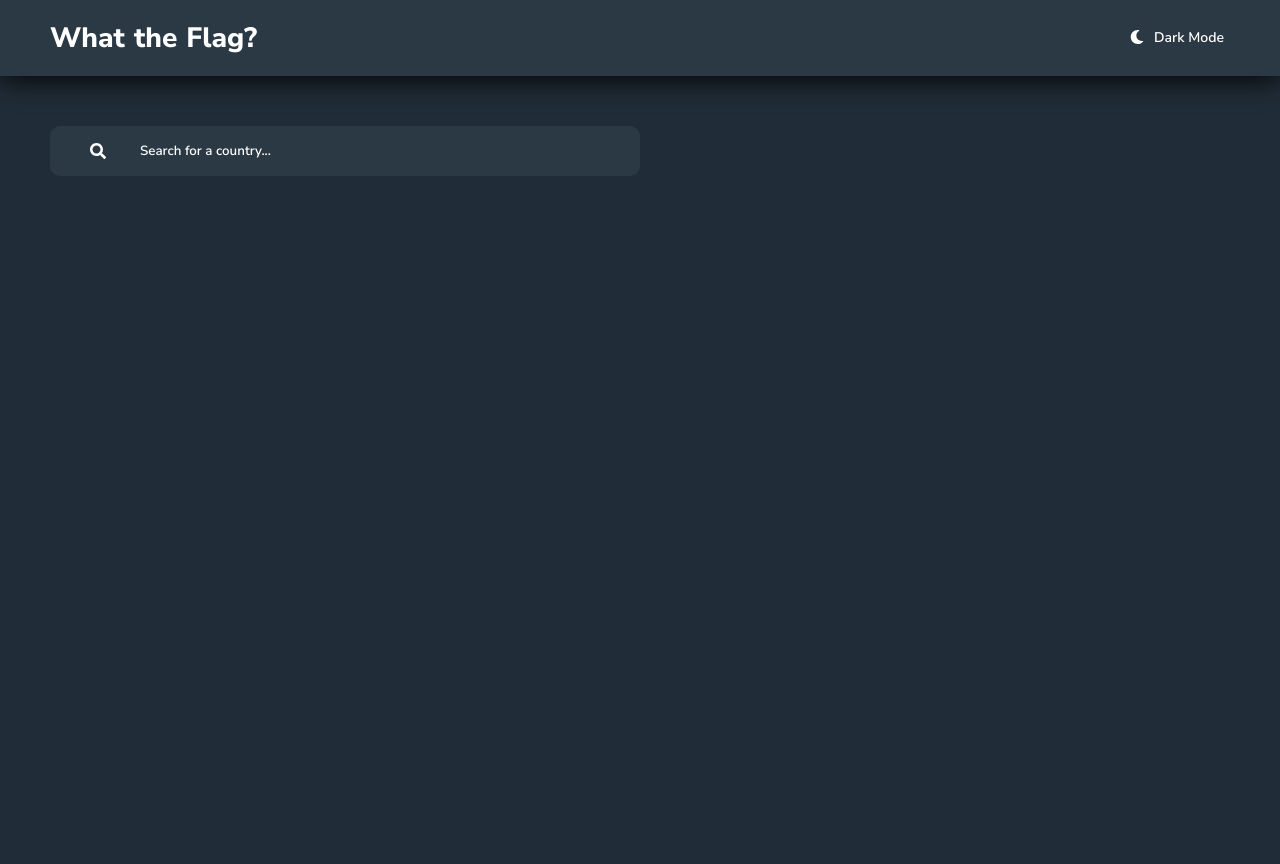
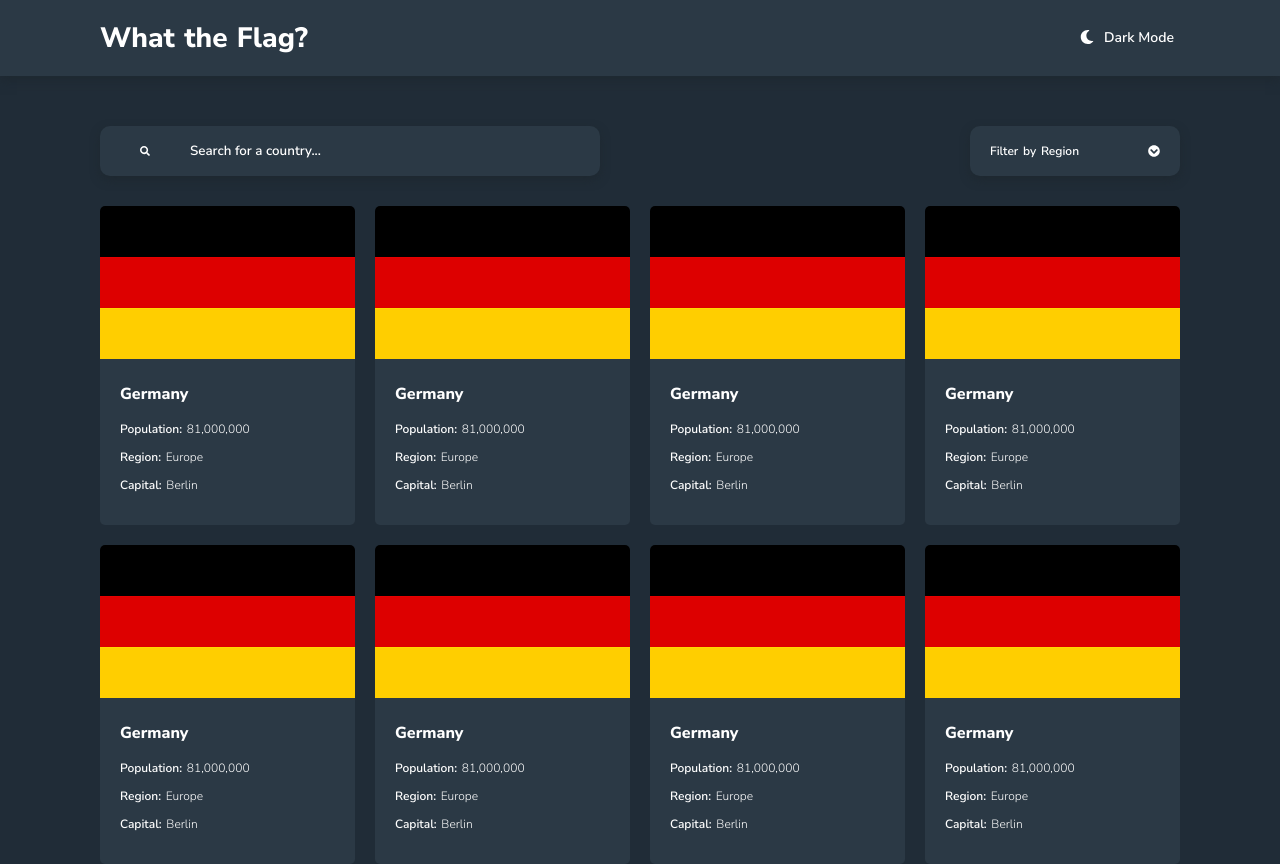
Before and after one commit to drood87/what-the-flag, a React (Create React App) app: page / in a window 1280 px wide. Before the commit the page ends 800 px from the top, so only its background shows below. Built offline with nearby package versions, Linux system fonts and the light colour scheme; the HTML template or start-up script is replaced by a standard one.

Commit message:
country card styles/ dropdown styles/ global styles

```diff
--- a/src/App.js
+++ b/src/App.js
@@ -2,6 +2,8 @@ import React from 'react';
 
 import Header from './components/header/header.component';
 import SearchField from './components/search-field/search-field.component';
+import FilterDropdown from './components/filter-dropdown/filter-dropdown.component';
+import CountryCard from './components/country-card/country-card.component';
 
 import './components/search-field/search-field.styles.scss';
 
@@ -12,7 +14,20 @@ class App extends React.Component {
     return (
       <div className="inner-container">
         <Header />
-        <SearchField placeholder="Search for a country..." />
+        <div className="filter-search">
+          <SearchField placeholder="Search for a country..." />
+          <FilterDropdown />
+        </div>
+        <main className="main-content">
+          <CountryCard />
+          <CountryCard />
+          <CountryCard />
+          <CountryCard />
+          <CountryCard />
+          <CountryCard />
+          <CountryCard />
+          <CountryCard />
+        </main>
       </div>
     );
   }
--- a/src/App.scss
+++ b/src/App.scss
@@ -1,12 +1,42 @@
 *,
 *::before,
 *::after {
-  box-sizing: border-box;
+  box-sizing: inherit;
+}
+
+html {
+  // defines what 1 rem is = 10px
+  font-size: 62.5%;
 }
 
 body {
   font-family: 'Nunito Sans', sans-serif;
   background-color: hsl(207, 26%, 17%);
   color: hsl(0, 0%, 100%);
-  word-spacing: 1.2px;
+  word-spacing: 1.5px;
+  box-sizing: border-box;
 }
+
+.filter-search {
+  padding: 0 10rem;
+  display: flex;
+  justify-content: space-between;
+  flex-wrap: wrap;
+}
+
+.main-content {
+  display: grid;
+  margin-top: 3rem;
+  // display: flex;
+  flex-wrap: wrap;
+  justify-content: space-between;
+  grid-template-columns: repeat(auto-fill, minmax(25rem, 1fr));
+  justify-content: space-between;
+  grid-gap: 2rem;
+  padding: 0 10rem;
+
+  // &::after {
+  //   content: '';
+  //   width: 100%;
+  // }
+}
--- /dev/null
+++ b/src/components/country-card/country-card.component.jsx
@@ -0,0 +1,32 @@
+import React from 'react';
+
+import './country-card.styles.scss';
+
+const CountryCard = () => (
+  <div className="country-card">
+    <div className="country-card__image-box">
+      <img
+        src={require('../../assets/germany.png')}
+        alt="country"
+        className="country-card__image"
+      />
+    </div>
+    <div className="country-card__content">
+      <h3 className="country-card__title">Germany</h3>
+      <div className="country-card__details">
+        <p className="country-card__detail">
+          Population:{' '}
+          <span className="country-card__detail--info">81,000,000</span>
+        </p>
+        <p className="country-card__detail">
+          Region: <span className="country-card__detail--info">Europe</span>
+        </p>
+        <p className="country-card__detail">
+          Capital: <span className="country-card__detail--info">Berlin</span>
+        </p>
+      </div>
+    </div>
+  </div>
+);
+
+export default CountryCard;
--- /dev/null
+++ b/src/components/country-card/country-card.styles.scss
@@ -0,0 +1,31 @@
+.country-card {
+  width: 100%;
+  background-color: hsl(209, 23%, 22%);
+  border-radius: 5px;
+  overflow: hidden;
+
+  &__image-box {
+  }
+
+  &__image {
+    width: 100%;
+  }
+
+  &__content {
+    padding: 2rem;
+  }
+
+  &__title {
+    font-size: 1.6rem;
+    margin-top: 0;
+  }
+
+  &__detail {
+    font-size: 1.2rem;
+    font-weight: 600;
+
+    &--info {
+      font-weight: 300;
+    }
+  }
+}
--- /dev/null
+++ b/src/components/dropdown/dropdown.component.jsx
@@ -0,0 +1,15 @@
+import React from 'react';
+
+import './dropdown.styles.scss';
+
+const Dropdown = () => (
+  <div className="dropdown">
+    <span>Africa</span>
+    <span>Asia</span>
+    <span>America</span>
+    <span>Europe</span>
+    <span>Oceania</span>
+  </div>
+);
+
+export default Dropdown;
--- /dev/null
+++ b/src/components/dropdown/dropdown.styles.scss
@@ -0,0 +1,32 @@
+.dropdown {
+  margin-top: 1rem;
+  font-weight: 600;
+  position: absolute;
+  font-size: 1.2rem;
+  border-radius: 10px;
+  width: calc(100% - 5rem);
+  background-color: hsl(209, 23%, 22%);
+  box-shadow: 0px 4px 10px #1e2830;
+  display: flex;
+  flex-direction: column;
+  overflow: hidden;
+
+  @media only screen and (max-width: 60em) {
+    width: 100%;
+  }
+
+  > span {
+    overflow: hidden;
+    width: 100%;
+    height: 100%;
+    cursor: pointer;
+    padding: 1rem 3rem;
+    position: relative;
+    user-select: none;
+
+    &:hover {
+      overflow: hidden;
+      background-color: hsl(200, 15%, 8%);
+    }
+  }
+}
--- /dev/null
+++ b/src/components/filter-dropdown/filter-dropdown.component.jsx
@@ -0,0 +1,35 @@
+import React, { Component } from 'react';
+
+import { FontAwesomeIcon } from '@fortawesome/react-fontawesome';
+import { faChevronCircleDown } from '@fortawesome/free-solid-svg-icons';
+import Dropdown from '../dropdown/dropdown.component';
+
+import './filter-dropdown.styles.scss';
+
+class FilterDropdown extends Component {
+  state = {
+    isHidden: true,
+  };
+
+  handleToggle = () => {
+    const { isHidden } = this.state;
+    this.setState({
+      isHidden: !isHidden,
+    });
+  };
+
+  render() {
+    const { isHidden } = this.state;
+    return (
+      <div className="filter-box" style={{ marginTop: '5rem' }}>
+        <div className="filter-box__input" onClick={this.handleToggle}>
+          <span>Filter by Region</span>
+          <FontAwesomeIcon icon={faChevronCircleDown} />
+        </div>
+        {isHidden ? null : <Dropdown />}
+      </div>
+    );
+  }
+}
+
+export default FilterDropdown;
--- /dev/null
+++ b/src/components/filter-dropdown/filter-dropdown.styles.scss
@@ -0,0 +1,29 @@
+.filter-box {
+  height: 5rem;
+  width: 26rem;
+  position: relative;
+  padding-left: 5rem;
+
+  @media only screen and (max-width: 60em) {
+    padding-left: 0;
+  }
+
+  &__input {
+    position: relative;
+    width: 100%;
+    height: 100%;
+    display: flex;
+    align-items: center;
+    justify-content: space-between;
+    padding: 0 2rem;
+    background-color: hsl(209, 23%, 22%);
+    box-shadow: 0px 4px 10px #1e2830;
+    border-radius: 10px;
+    font-weight: 600;
+    font-size: 1.2rem;
+
+    > span {
+      user-select: none;
+    }
+  }
+}
--- a/src/components/header/header.styles.scss
+++ b/src/components/header/header.styles.scss
@@ -3,16 +3,16 @@
   justify-content: space-between;
   align-items: center;
   background-color: hsl(209, 23%, 22%);
-  padding: 0px 50px;
-  box-shadow: 0 2px 30px #000;
+  padding: 0px 10rem;
+  box-shadow: 0px 4px 10px #1e2830;
 
   &__title {
     font-weight: 800;
-    font-size: 28px;
+    font-size: 2.8rem;
   }
 
   &__btn {
-    font-size: 14px;
+    font-size: 1.4rem;
     font-weight: 600;
     font-family: inherit;
     color: inherit;
@@ -22,6 +22,6 @@
   }
 
   &__switch {
-    padding-left: 10px;
+    padding-left: 1rem;
   }
 }
--- a/src/components/search-field/search-field.component.jsx
+++ b/src/components/search-field/search-field.component.jsx
@@ -15,7 +15,6 @@ class SearchField extends Component {
         <input
           type="search"
           name="Search"
-          id="search"
           placeholder={placeholder}
           className="search-box__input"
         />
--- a/src/components/search-field/search-field.styles.scss
+++ b/src/components/search-field/search-field.styles.scss
@@ -1,19 +1,18 @@
 .search-box {
   position: relative;
-  padding: 0 50px;
-  margin-top: 50px;
-  height: 50px;
+
+  margin-top: 5rem;
+  height: 5rem;
   display: flex;
-
   align-items: center;
 
   &__icon {
     position: absolute;
-    margin-left: 40px;
+    margin-left: 4rem;
   }
 
   &__input {
-    width: 50%;
+    width: 50rem;
     height: 100%;
     border-radius: 10px;
     border: none;
@@ -23,11 +22,12 @@
     color: #fff;
     font-weight: 600;
     font-family: 'Nunito Sans', sans-serif;
+    box-shadow: 0px 4px 10px #1e2830;
 
     &::placeholder {
-      font-family: 'Nunito Sans', sans-serif;
+      font-family: inherit;
       color: #fff;
-      font-weight: 600;
+      font-weight: inherit;
     }
   }
 }
```
Also changed, not shown: src/assets/germany.png (added).
